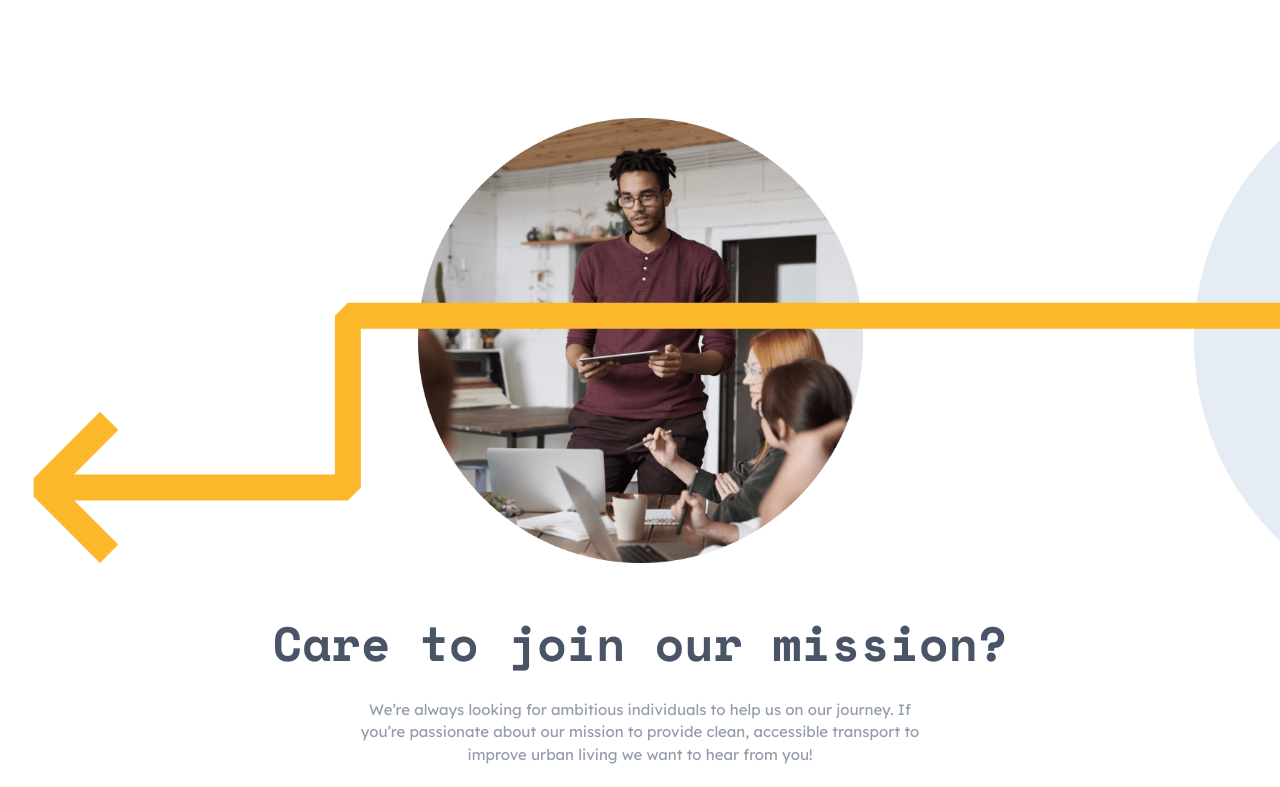
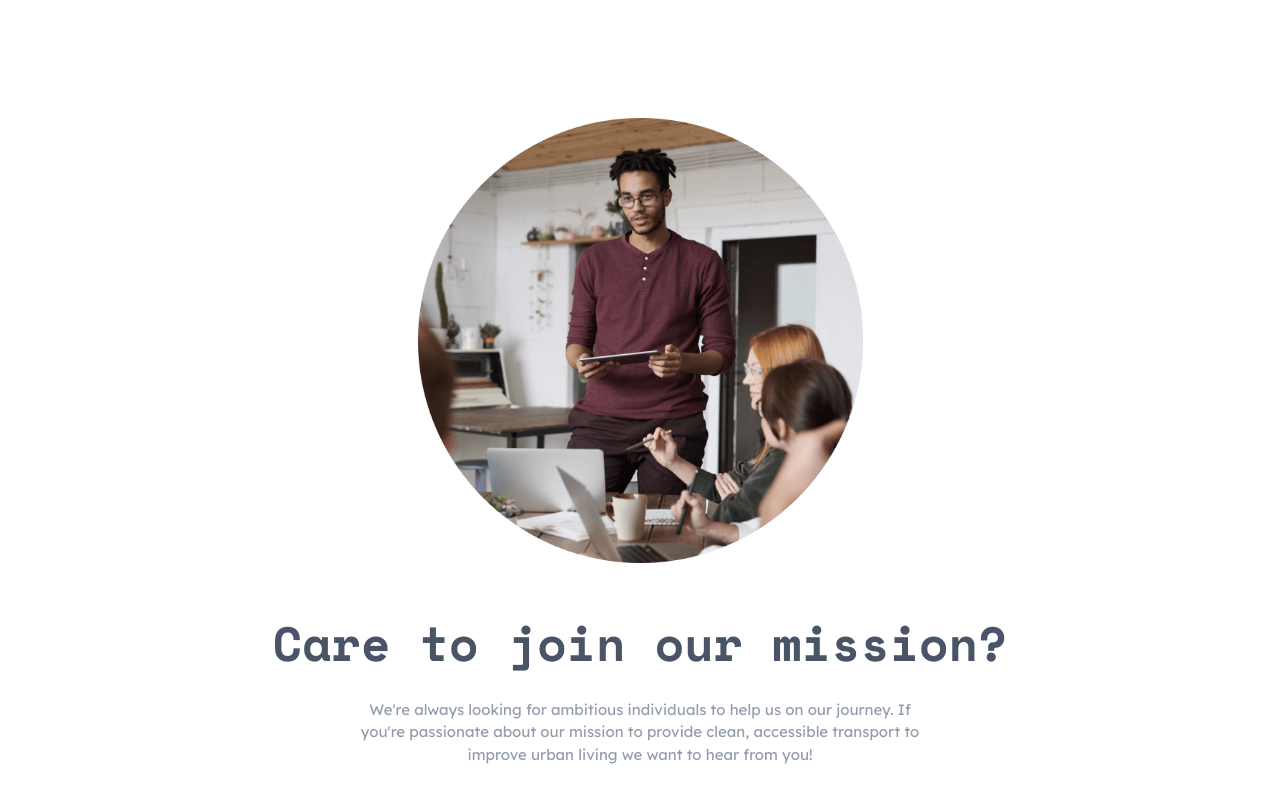
Before and after one commit to MichalTrubini/Scoot, a Vue app: page /careers in a window 1280 px wide. Shown: the part 273-1060 px from the top of the page. Built offline with nearby package versions, Linux system fonts and the light colour scheme.

Commit message:
template

```diff
--- /dev/null
+++ b/src/components/main/about/TheFAQ.vue
@@ -0,0 +1,9 @@
+<template></template>
+
+<script lang="ts">
+
+export default {
+  name: "TheFAQ",
+};
+
+</script>
--- /dev/null
+++ b/src/components/main/about/TheIntro.vue
@@ -0,0 +1,43 @@
+<template>
+  <section
+    class="flex flex-col gap-[56px] mb-[120px] dt:pl-[165px] dt:flex-row-reverse dt:items-center dt:justify-between"
+  >
+    <div class="relative px-8 dt:px-0 dt:max-w-[750px] dt:w-full">
+      <img
+        :src="mobility"
+        alt="earth"
+        class="w-full max-w-[445px] m-auto dt:m-0 dt:relative dt:left-[150px]"
+      />
+      <div class="arrowTop circle"></div>
+    </div>
+    <div class="px-8 dt:max-w-[445px] dt:px-0">
+      <h2
+        class="text-[32px] leading-8 mb-8 text-navy md:text-5xl dt:mb-6 dt:tracking-tighter"
+      >
+        {{ headerIntroduction }}
+      </h2>
+      <p
+        class="mb-8 text-dimGrey md:max-w-[573px] md:m-auto md:mb-10 dt:leading-6"
+      >
+        {{ textIntroduction }}
+      </p>
+    </div>
+  </section>
+</template>
+
+<script lang="ts">
+import mobility from "../../../assets/mobility.webp";
+import living from "../../../assets/living.webp";
+export default {
+  name: "TheIntro",
+  data() {
+    return {
+      mobility: mobility,
+      living: living,
+      headerIntroduction: "Mobility for the digital era",
+      textIntroduction:
+        "Getting around should be simple (and even fun!) for everyone. We embrace technology to provide low cost, smart access to scooters at your fingertips.",
+    };
+  },
+};
+</script>
--- /dev/null
+++ b/src/components/main/about/TheValues.vue
@@ -0,0 +1,9 @@
+<template></template>
+
+<script lang="ts">
+
+export default {
+  name: "TheValues",
+};
+
+</script>
--- a/src/components/main/careeer/TheIntro.vue
+++ b/src/components/main/careeer/TheIntro.vue
@@ -1,28 +1,17 @@
 <template>
-  <section class="flex flex-col gap-[56px] mb-[120px] dt:pl-[165px] dt:flex-row-reverse dt:items-center dt:justify-between">
-    <div class="relative px-8 dt:px-0 dt:max-w-[750px] dt:w-full">
-      <img :src="careerImage" alt="earth" class="w-full max-w-[445px] m-auto dt:m-0 dt:relative dt:left-[150px]" />
-      <div class="arrowTop circle"></div>
-    </div>
-    <div class="px-8 dt:max-w-[445px] dt:px-0">
-      <h2 class="text-[32px] leading-8 mb-8 text-navy md:text-5xl dt:mb-6 dt:tracking-tighter">
-        {{ headerIntroduction }}
-      </h2>
-      <p class="mb-8 text-dimGrey md:max-w-[573px] md:m-auto md:mb-10 dt:leading-6">{{ textIntroduction }}</p>
-      <TheButton :button="button" class="self-center" />
-    </div>
-  </section>
+  <Template :headerIntroduction="headerIntroduction" :textIntroduction="textIntroduction" :button="button" :show="show" :imageOne="careerImage" :buttonText="button" :customClass="customClass"></Template>
 </template>
 
 <script lang="ts">
 import careerImage from "../../../assets/career1.webp";
 import TheButton from "../../shared/TheButton.vue";
 import arrow from "../../../assets/arrow4.svg";
-
+import Template from "../../shared/Template.vue";
 export default {
   name: "CareerIntro",
   components: {
     TheButton,
+    Template,
   },
   data() {
     return {
@@ -30,15 +19,17 @@ export default {
       arrow: arrow,
       headerIntroduction: "Care to join our mission?",
       textIntroduction:
-        "We’re always looking for ambitious individuals to help us on our journey. If you’re passionate about our mission to provide clean, accessible transport to improve urban living we want to hear from you!",
+        "We're always looking for ambitious individuals to help us on our journey. If you're passionate about our mission to provide clean, accessible transport to improve urban living we want to hear from you!",
       button: "Say Hello",
+      show: true,
+      customClass: "arrowTop",
     };
   },
 };
 </script>
 
-<style scoped>
-.arrowTop {
+<style >
+.arrowOne {
   position: absolute;
   top: 0;
   z-index: 99;
@@ -49,7 +40,7 @@ export default {
 }
 
 @media screen and (min-width: 768px) {
-  .arrowTop {
+  .arrowOne {
     background: url("../../../assets/arrow4.svg") right 100% bottom 0% / 100%
         no-repeat,
       url("../../../assets/introCircle.svg") right 0% bottom 50% / 118px
@@ -58,7 +49,7 @@ export default {
 }
 
 @media screen and (min-width: 1440px) {
-  .arrowTop {
+  .arrowOne {
     background: url("../../../assets/arrow4.svg") right 100% bottom 0% / 100%
         no-repeat,
       url("../../../assets/introCircle.svg") right -3% bottom 50% / 100px
--- /dev/null
+++ b/src/components/shared/Template.vue
@@ -0,0 +1,49 @@
+<template>
+  <section
+    class="flex flex-col gap-[56px] mb-[120px] dt:pl-[165px] dt:flex-row-reverse dt:items-center dt:justify-between"
+  >
+    <div class="relative px-8 dt:px-0 dt:max-w-[750px] dt:w-full">
+      <img
+        :src="imageOne"
+        alt="earth"
+        class="w-full max-w-[445px] m-auto dt:m-0 dt:relative dt:left-[150px]"
+      />
+      <div :class="customClass"></div>
+    </div>
+    <div class="px-8 dt:max-w-[445px] dt:px-0">
+      <h2
+        class="text-[32px] leading-8 mb-8 text-navy md:text-5xl dt:mb-6 dt:tracking-tighter"
+      >
+        {{ headerIntroduction }}
+      </h2>
+      <p
+        class="mb-8 text-dimGrey md:max-w-[573px] md:m-auto md:mb-10 dt:leading-6"
+      >
+        {{ textIntroduction }}
+      </p>
+      <div v-if="show">
+        <TheButton :button="buttonText" class="self-center" />
+      </div>
+    </div>
+  </section>
+</template>
+
+<script lang="ts">
+import TheButton from "./TheButton.vue";
+
+export default {
+  name: "Template",
+  components: {
+    TheButton,
+  },
+  props: {
+    headerIntroduction: String,
+    textIntroduction: String,
+    button: String,
+    show: Boolean,
+    imageOne: String,
+    buttonText: String,
+    customClass: String,
+  },
+};
+</script>
--- a/src/components/shared/TheButton.vue
+++ b/src/components/shared/TheButton.vue
@@ -14,7 +14,7 @@
     props: {
       button: {
         type: String,
-        required: true,
+        required: false,
       },
       customClass: {
         type: String,
--- a/src/views/About.vue
+++ b/src/views/About.vue
@@ -1,22 +1,30 @@
 <template>
-    <ThePageTitle :title="title" :pageImage="pageImage"/>
+  <ThePageTitle :title="title" :pageImage="pageImage" />
+  <TheIntro />
+  <TheValues />
+  <TheFAQ />
 </template>
 
 <script lang="ts">
 import ThePageTitle from "../components/shared/ThePageTitle.vue";
 import pageImage from "../assets/page1.webp";
+import TheIntro from "../components/main/about/TheIntro.vue";
+import TheValues from "../components/main/about/TheValues.vue";
+import TheFAQ from "../components/main/about/TheFAQ.vue";
 
 export default {
   name: "Location",
   data() {
     return {
       title: "About",
-            pageImage: pageImage
-        }
+      pageImage: pageImage,
+    };
   },
   components: {
     ThePageTitle,
-    }
-}
-
+    TheIntro,
+    TheValues,
+    TheFAQ,
+  },
+};
 </script>
```
Also changed, not shown: src/assets/living.webp (added), src/assets/mobility.webp (added). Lines whose indentation alone changed are shown as unchanged.
